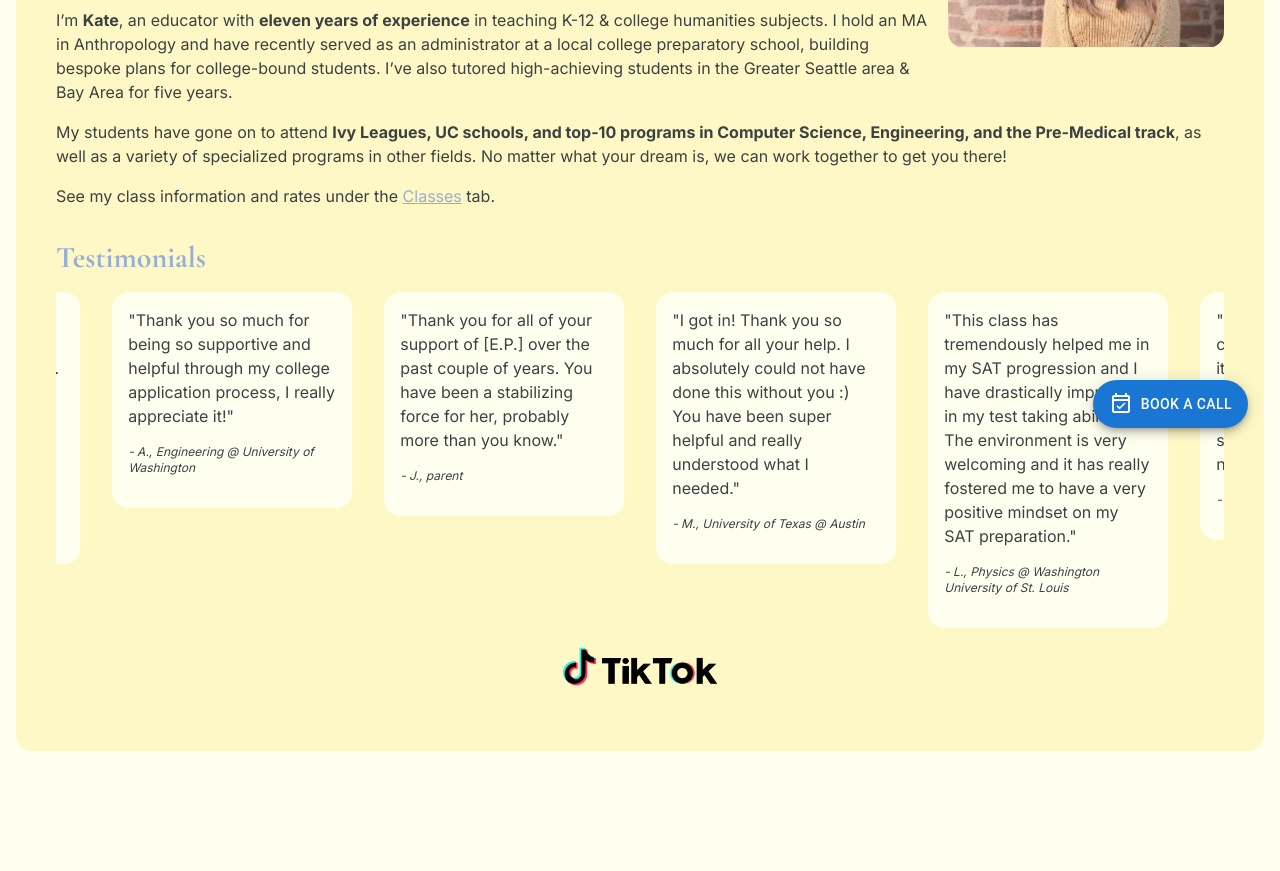
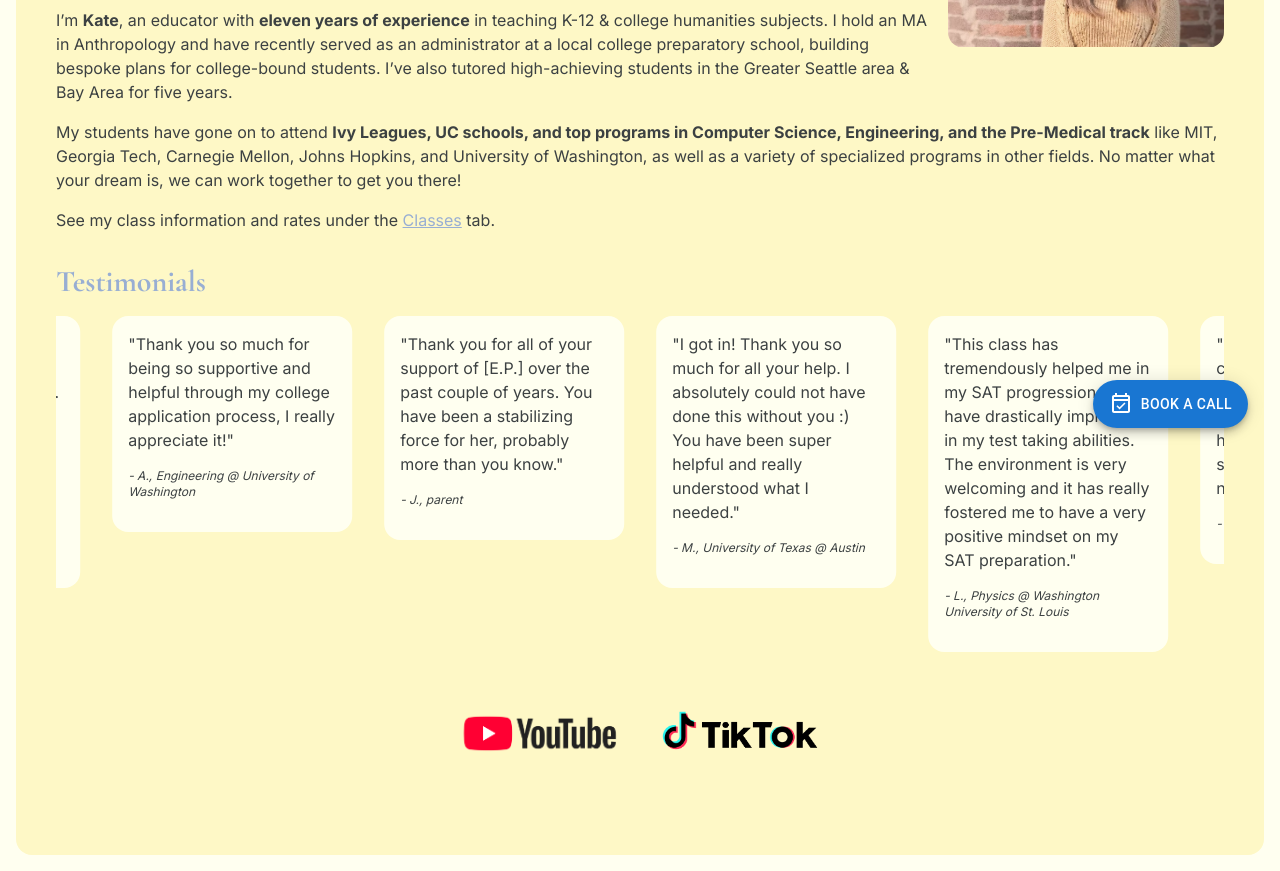
Before and after one commit to bizarrebirds/bizarrebirds.github.io, a Next.js app: page / in a window 1280 px wide. Shown: the part 340-1211 px from the top of the page. Before the commit the page ends 1107 px from the top, so only its background shows below. Built offline with nearby package versions, Linux system fonts and the light colour scheme.

Commit message:
Add youtube, specific schools, slight formatting fix

```diff
--- a/app/contact/page.tsx
+++ b/app/contact/page.tsx
@@ -7,7 +7,7 @@ import Script from 'next/script';
 export default function ClassesPage() {
     return (
         <FolderPage className="pt-0!">
-            <Subheading className="text-5xl">Contact</Subheading>
+            <Subheading className="text-5xl mt-0!">Contact</Subheading>
             <Description>As a prospective family, you likely have a few questions to ask me about what I offer and how my style of tutoring can bolster your child's success. Similarly, I always have some questions for families about the class(es) your student is taking and/or what their college application goals are, what their timeline is like, and how they learn best. To get our questions answered, I offer 30-minute complementary phone or Zoom calls with prospective families. You may set one up below.</Description>
 
             <div id="ycbm-container" className="mt-10">
--- a/app/faq/page.tsx
+++ b/app/faq/page.tsx
@@ -5,6 +5,7 @@ import Link from "next/link";
 export default function ClassesPage() {
     return (
         <FolderPage className="pt-0!">
+            <Subheading className="text-5xl mt-0!">FAQ</Subheading>
             <Subheading>What subjects do you tutor, and what is your rate?</Subheading>
             <Description>Please see my class list and rate breakdown on the <Link href="/classes">Classes</Link> page.</Description>
             <Subheading>Why choose this tutoring service?</Subheading>
--- a/app/folderpage.tsx
+++ b/app/folderpage.tsx
@@ -3,9 +3,14 @@ import Image from "next/image";
 
 export default function FolderPage({ children, className }: { children: React.ReactNode, className?: string }) {
     return (
-        <div className={`w-full min-h-screen px-10 py-10 ${className}`}>
-            {children}
-            <div className="flex flex-col items-center">
+        <div className="w-full min-h-screen px-10 py-10 flex flex-col">
+            <div className={className}>
+                {children}
+            </div>
+            <div className="mt-auto flex flex-row justify-center items-center py-10">
+                <ButtonBase href="https://www.youtube.com/@yourhumanitiestutor" target="_blank">
+                    <Image src="yt_logo_fullcolor_almostblack_digital.png" alt="Youtube" width={1705} height={573} className="w-50 self-center" />
+                </ButtonBase>
                 <ButtonBase href="https://www.tiktok.com/@your.humanities.t" target="_blank">
                     <Image src="TikTok-logo-RGB-Horizontal-black.png" alt="TikTok" width={10001} height={4168} className="w-50 self-center" />
                 </ButtonBase>
--- a/app/page.tsx
+++ b/app/page.tsx
@@ -33,7 +33,7 @@ export default function Home() {
         <Description>If you often feel like you don’t know what to write next, are unsure why your teacher wants five paragraphs when you could make your point in five sentences, or find yourself leaning into Grammarly or ChatGPT for help, you have something in common with most of my students!</Description>
         <Description>Together, we’ll uncover the <b>hidden structure of the humanities</b> with my <b>logic-based systematic method</b> for essay writing, grammar, and text analysis.</Description>
         <Description>I’m <b>Kate</b>, an educator with <b>eleven years of experience</b> in teaching K-12 & college humanities subjects. I hold an MA in Anthropology and have recently served as an administrator at a local college preparatory school, building bespoke plans for college-bound students. I’ve also tutored high-achieving students in the Greater Seattle area & Bay Area for five years.</Description>
-        <Description>My students have gone on to attend <b>Ivy Leagues, UC schools, and top-10 programs in Computer Science, Engineering, and the Pre-Medical track</b>, as well as a variety of specialized programs in other fields. No matter what your dream is, we can work together to get you there!</Description>
+        <Description>My students have gone on to attend <b>Ivy Leagues, UC schools, and top programs in Computer Science, Engineering, and the Pre-Medical track</b> like MIT, Georgia Tech, Carnegie Mellon, Johns Hopkins, and University of Washington, as well as a variety of specialized programs in other fields. No matter what your dream is, we can work together to get you there!</Description>
         <Description>See my class information and rates under the <Link href="/classes">Classes</Link> tab.</Description>
 
       </div>
```
Also changed, not shown: public/yt_logo_fullcolor_almostblack_digital.png (added).
